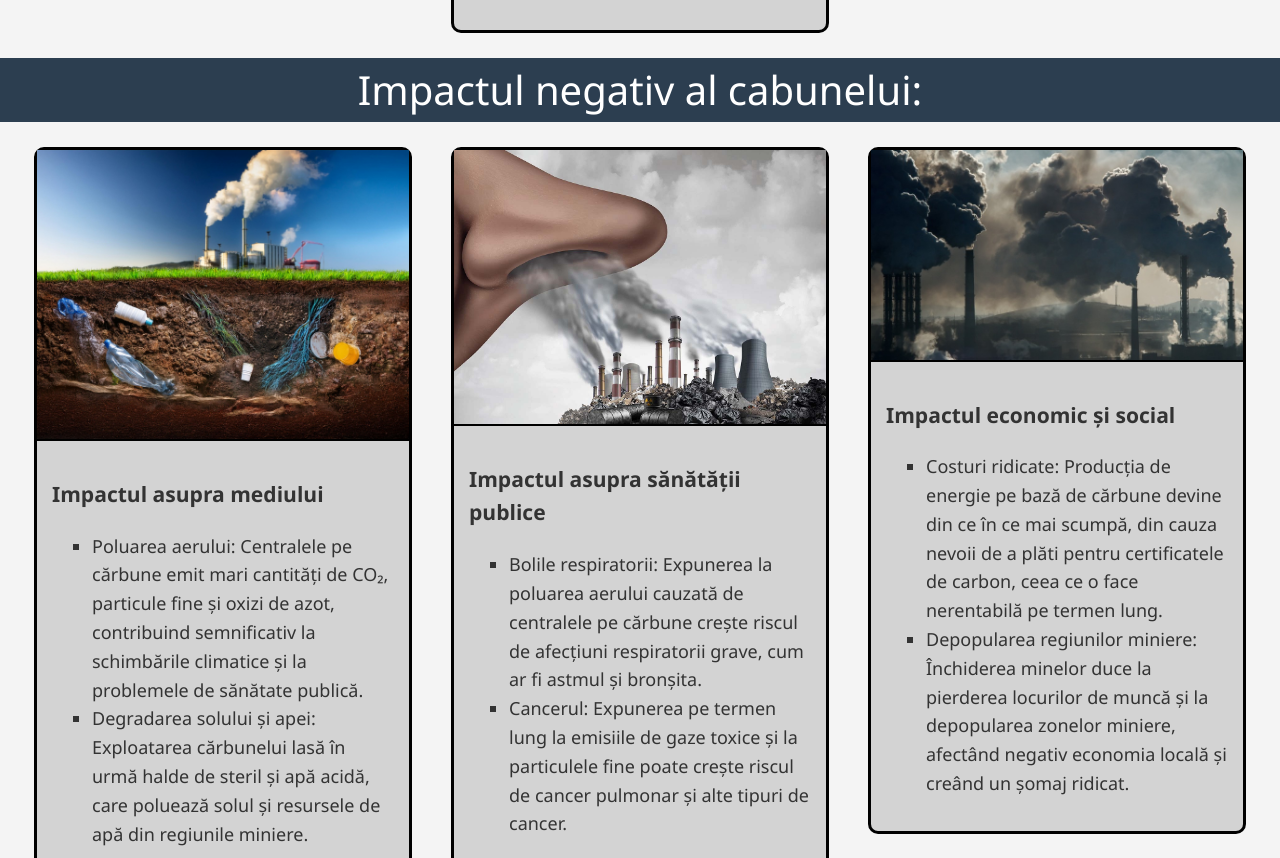
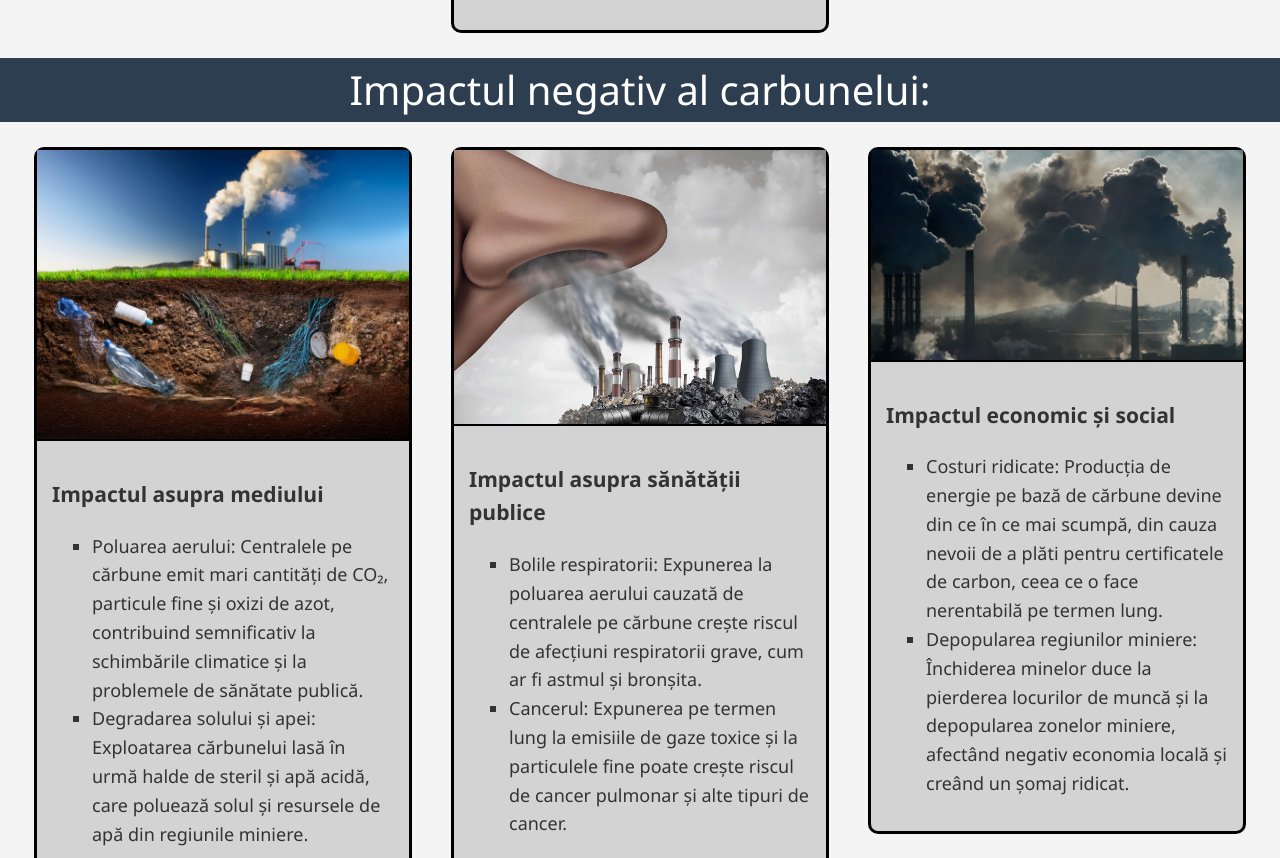
Before and after one commit to Cr-N/EcoWebChallenge, a plain HTML site: page index.html in a window 1280 px wide. Shown: the part 1614-2472 px from the top of the page. Drawn offline with Linux system fonts and the light colour scheme.

Commit message:
spelling

```diff
--- a/index.html
+++ b/index.html
@@ -131,7 +131,7 @@
 
 
     <div id="carbune" class="separator">
-        Impactul negativ al cabunelui:
+        Impactul negativ al carbunelui:
     </div>
 
     <div  class="card-holder-3">
```
